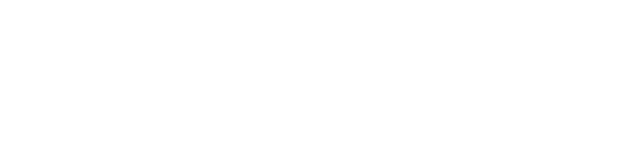
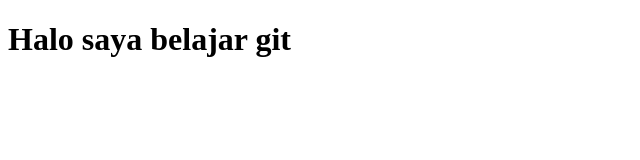
Before and after one commit to RaflyKemal/Belajar_git, a plain HTML site: page index.html in a window 1280 px wide. Shown: the whole page, without its empty margins (0-640 px from the left). Drawn offline with Linux system fonts and the light colour scheme.

Commit message:
Revisi Pertama

```diff
--- a/index.html
+++ b/index.html
@@ -4,6 +4,6 @@
 	<title>Home</title>
 </head>
 <body>
-
+	<h1>Halo saya belajar git</h1>
 </body>
 </html>
```
